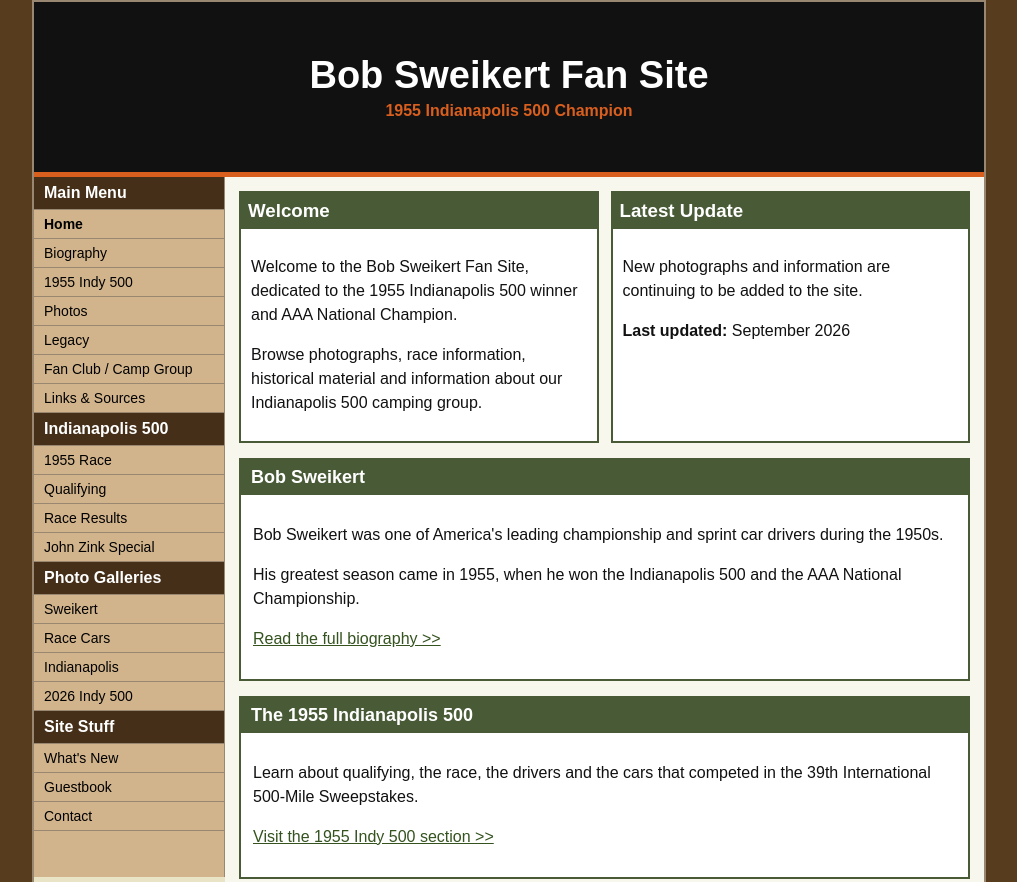
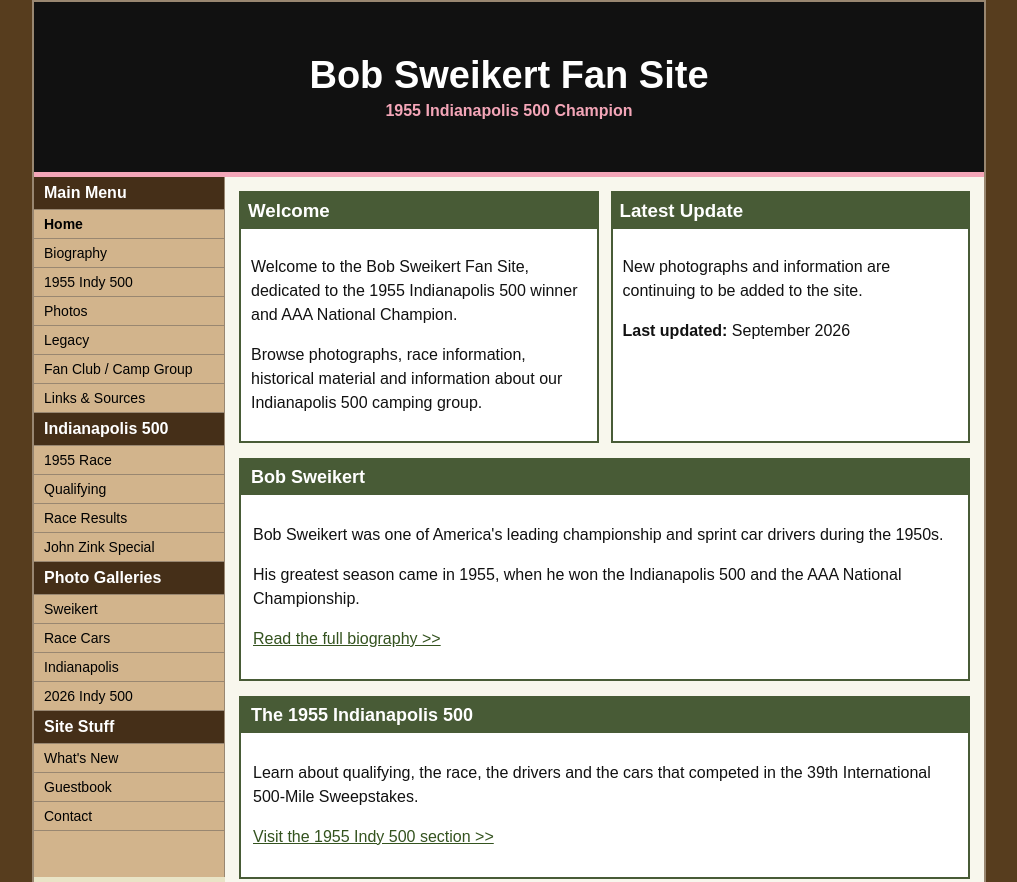
Before and after one commit to JCH2227/jch2227.github.io, a plain HTML site: page test.html in a window 1280 px wide. Shown: the top 882 px of the page, without its empty margins (131-1148 px from the left). Drawn offline with Linux system fonts and the light colour scheme.

Commit message:
Change color scheme in test.html

```diff
--- a/test.html
+++ b/test.html
@@ -35,7 +35,7 @@
       justify-content: center;
       text-align: center;
 
-      border-bottom: 5px solid #d95f1f;
+      border-bottom: 5px solid #f4a6b8;
     }
 
     .banner h1 {
@@ -45,7 +45,7 @@
 
     .banner p {
       margin: 5px 0 0 0;
-      color: #d95f1f;
+      color: #f4a6b8;
       font-weight: bold;
     }
 
@@ -82,7 +82,7 @@
     }
 
     .sidebar a:hover {
-      background-color: #d95f1f;
+      background-color: #f4a6b8;
       color: #ffffff;
     }
 
```
